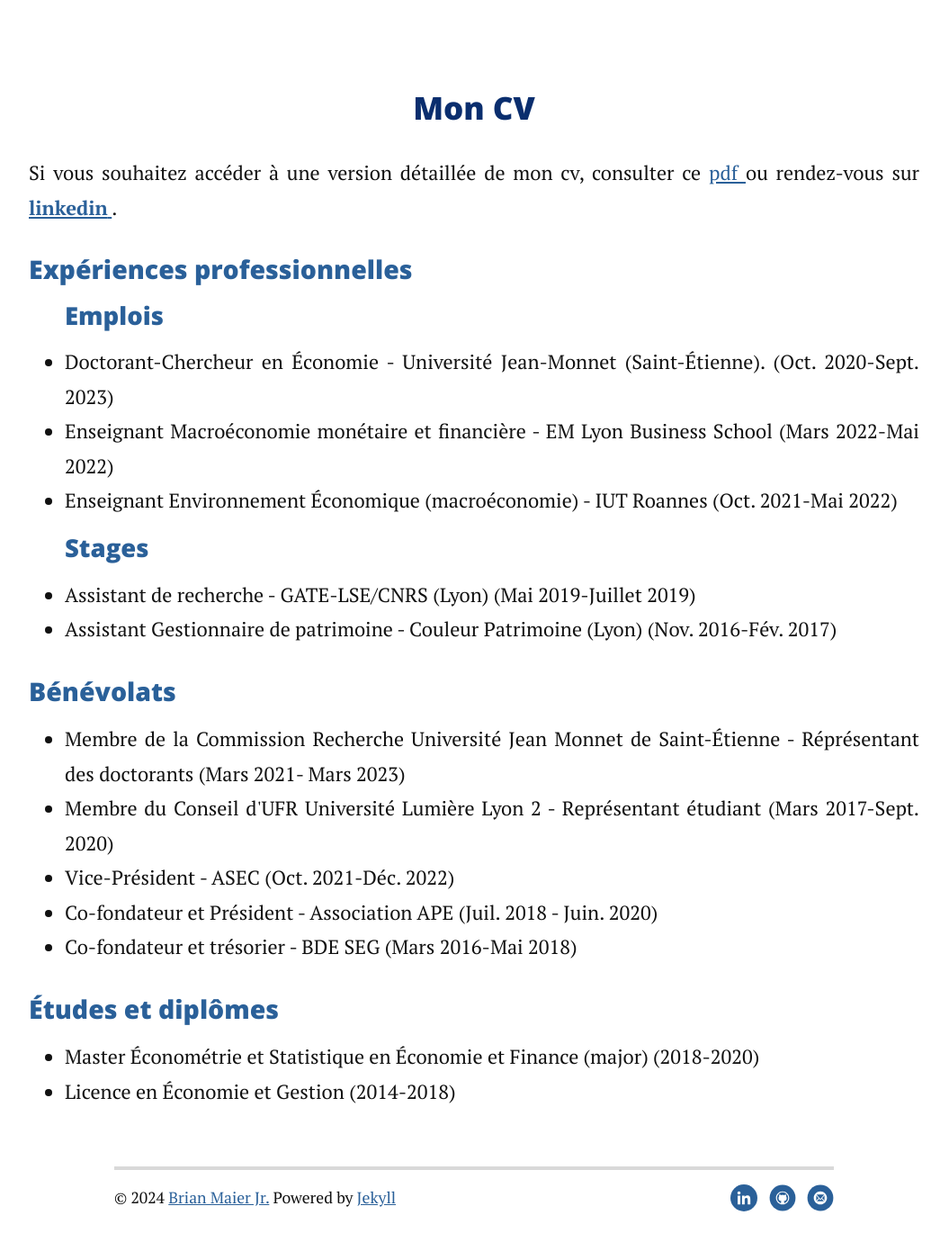
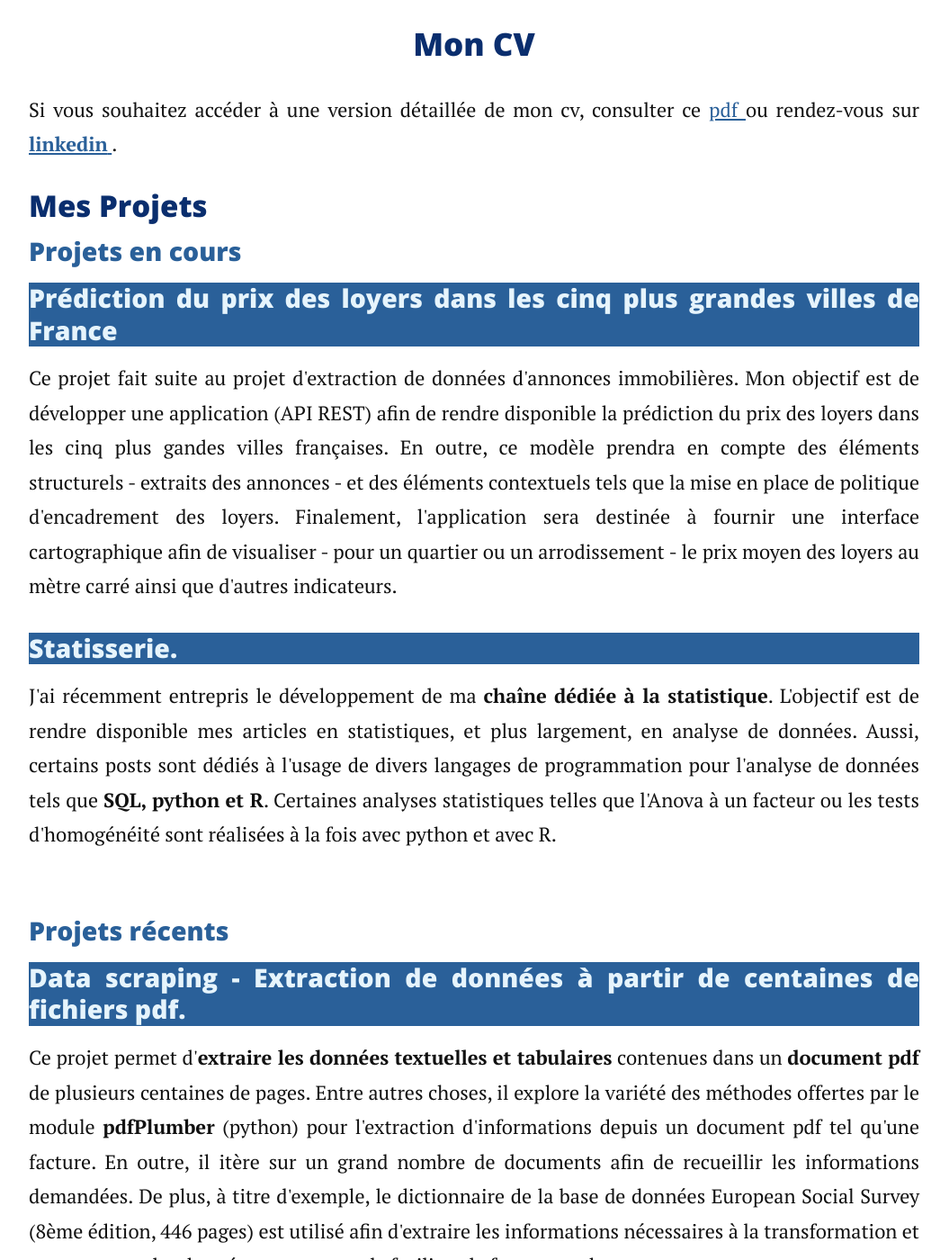
Before and after one commit to JordanNSZ/portofolio, a Jekyll site: the page built from about.md, in a window 1280 px wide and 1400 px high, scrolled down 551 px. Shown: the whole window at 90% size, without its empty margins (113-1168 px from the left). Built offline with Jekyll 4.4.1, drawn with Linux system fonts in a browser that asks for light colours; nearby versions of some CDN libraries; a script that is not in the unit is left out; some of the changed text lies outside the part shown.

Commit message:
modif article et aboutme/projects

```diff
--- a/about.md
+++ b/about.md
@@ -7,42 +7,49 @@ title: About Me
 	<h1 class="pageTitle"></h1>
 	<p class="intro">Data scientist, passionné par la statistique et la science des données, j'utilise Python, R et SQL pour répondre aux besoins des entreprises. <br> Mon objectif est de transformer les données en informations à forte valeur ajoutée pour accompagner la prise de décision .</p>
 
-	<!--<p> À la recherche d'une <b>expertise analytique</b> ou simplement l'envie d'explorer mes publications ? N'hésitez pas à me  <a href="mailto:jordan.nagadzina.sanchez@gmail.com">contacter</a> pour discuter de vos projets et de vos besoins en analyse de données !</p> -->
-	<br>
 
 	<h1 class="pageTitle" style="font-size: 35px;">Mon CV</h1>
 
 	<p> Si vous souhaitez accéder à une version détaillée de mon cv, consulter ce <a href="{{ site.baseurl }}/assets/pdf/linkedin.pdf"> pdf </a> ou rendez-vous sur <a href="https://www.linkedin.com/in/jordannagadzina-sanchez"> <b>linkedin</b> </a>. </p>
 
-    <h3>Expériences professionnelles</h3>
-    <ul>
-        <h4>Emplois</h4>
+    <h1> Mes Projets </h1>
 
-            <li>Doctorant-Chercheur en Économie - Université Jean-Monnet (Saint-Étienne). (Oct. 2020-Sept. 2023)</li>
-            <li>Enseignant Macroéconomie monétaire et financière - EM Lyon Business School (Mars 2022-Mai 2022)</li>
-            <li>Enseignant Environnement Économique (macroéconomie) - IUT Roannes (Oct. 2021-Mai 2022)</li>
+<h3>Projets en cours</h3>
+
+<h2>Prédiction du prix des loyers dans les cinq plus grandes villes de France</h2>
+
+<p> Ce projet fait suite au projet d'extraction de données d'annonces immobilières. Mon objectif est de développer une application (API REST) afin de rendre disponible la prédiction du prix des loyers dans les cinq plus gandes villes françaises. En outre, ce modèle prendra en compte des éléments structurels - extraits des annonces - et des éléments contextuels tels que la mise en place de politique d'encadrement des loyers. Finalement, l'application sera destinée à fournir une interface cartographique afin de visualiser - pour un quartier ou un arrodissement - le prix moyen des loyers au mètre carré ainsi que d'autres indicateurs. </p>
+
+<h2>Statisserie.</h2>
+<p> J'ai récemment entrepris le développement de ma <b>chaîne dédiée à la statistique</b>. L'objectif est de rendre disponible mes articles en statistiques, et plus largement, en analyse de données. Aussi, certains posts sont dédiés à l'usage de divers langages de programmation pour l'analyse de données tels que <b>SQL, python et R</b>. Certaines analyses statistiques telles que l'Anova à un facteur ou les tests d'homogénéité sont réalisées à la fois avec python et avec R.
+
+<br>
+<br>
+
+<h3>Projets récents</h3>
+<h2>Data scraping - Extraction de données à partir de centaines de fichiers pdf.</h2>
+<p> Ce projet permet d'<b>extraire les données textuelles et tabulaires</b> contenues dans un <b>document pdf</b> de plusieurs centaines de pages. Entre autres choses, il explore la variété des méthodes offertes par le module <b>pdfPlumber</b> (python) pour l'extraction d'informations depuis un document pdf tel qu'une facture. En outre, il itère sur un grand nombre de documents afin de recueillir les informations demandées. De plus, à titre d'exemple, le dictionnaire de la base de données European Social Survey (8ème édition, 446 pages) est utilisé afin d'extraire les informations nécessaires à la transformation et au nettoyage des données permettant de faciliter de futures analyses. </p>
+<li> compétences : extraction de données depuis un pdf.</li>
+<li> outils : python, pdfPlumber, regular expressions (RegExp).</li>
+
+<h2>Extraction de données d'annonces immobilières - ELT et ETL.</h2>
+<p> Mon intention est d'extraire et rendre disponible des données exploitables pour diverses analyses inférentielles et exploratoires ainsi que pour la rédaction de rapports et de tableaux de bords. Pour ce faire j'ai déployé <b>deux processus d'extraction et d'ingestion de données</b> : ETL et ELT. </p>
+
+<h4> Extraction</h4>
+<p>L'<b>extraction des données</b> est effectuée avec le module <b>selenium de python</b>. Notamment, le programme demande de renseigner deux paramètres : la ville et le nombre d'annonces immobilières à extraire. Afin de prévenir les problèmes de détection, j'utilise un algorithme de <b>rotation d'adresse IP</b> permettant le changement de l'adresse IP à chaque nouvelle page extraite.</p>
+
+<ul><h5>Chargement et transformation - Processus ELT.</h5></ul>
+<p> Une fois les données extraites, l'utilisation d'un <b>ORM (SQLAlchemy)</b> permet le chargement des données dans un <b>entrepôt de données PostgreSQL</b>. </p>
+<p> Finalement, <b>Data Build Tool</b> (DBT) est utilisé pour transformer et nettoyer les données au sein de l'entrepôt posgtreSQL. </p>
+<li> compétences : extraction de données depuis un site web ; manipulation et transformation de données.</li>
+<li> outils : python, BeautifulSoup, selenium, RegExp, SQLAlchemy, postgreSQL, DBT.</li>
+
+<ul><h5>Transformation et chargement - Processus ETL.</h5></ul>
+<p> Une fois les données extraites, l'utilisation du module <b>pandas de python</b> permet de transformer et nettoyer les données. </p>
+<P> Enfin, les données sont chargées dans <b>BigQuery</b>, la solution cloud d'entrepôt de données de <b>Google Cloud Plateform</b>. </p>
+
+<li> compétences : extraction de données depuis un site web ; manipulation et transformation de données.</li>
+<li> outils : python, BeautifulSoup, selenium, RegExp, GCP, BigQuery, SQL.</li>
 
 
-
-        <h4>Stages</h4>
-
-          <li>Assistant de recherche - GATE-LSE/CNRS (Lyon) (Mai 2019-Juillet 2019)</li>
-          <li>Assistant Gestionnaire de patrimoine - Couleur Patrimoine (Lyon) (Nov. 2016-Fév. 2017)</li>
-    </ul>
-
-
-  	<h3>Bénévolats</h3>
-	<ul>
-        <li>Membre de la Commission Recherche Université Jean Monnet de Saint-Étienne - Réprésentant des doctorants (Mars 2021- Mars 2023)</li>
-        <li>Membre du Conseil d'UFR Université Lumière Lyon 2 - Représentant étudiant (Mars 2017-Sept. 2020)</li>
-        <li>Vice-Président - ASEC (Oct. 2021-Déc. 2022)</li>
-        <li> Co-fondateur et Président - Association APE (Juil. 2018 - Juin. 2020)</li>
-        <li> Co-fondateur et trésorier - BDE SEG (Mars 2016-Mai 2018)</li>
-  	</ul>
-
-  	<h3>Études et diplômes</h3>
-	<ul>
-        <li>Master Économétrie et Statistique en Économie et Finance (major) (2018-2020)</li>
-        <li>Licence en Économie et Gestion (2014-2018)</li>
-  	</ul>
 </div>
```
Also changed, not shown: posts.md (+1 -1 lines), projects.md (deleted, +0 -46 lines), contact.md (line endings or trailing spaces).
